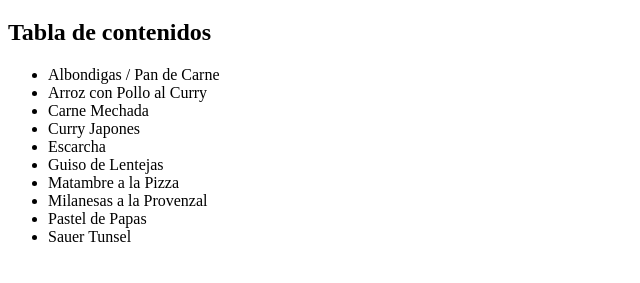
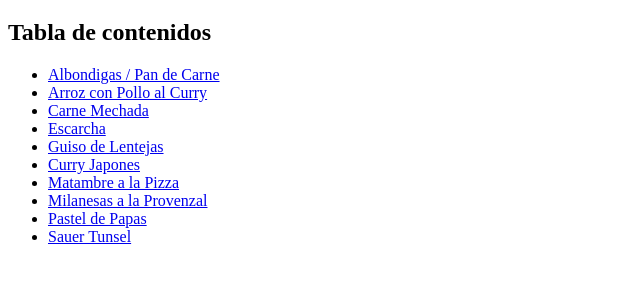
Before and after one commit to Pamela-B/recetario, a plain HTML site: page index.html in a window 1280 px wide. Shown: the part 61-344 px from the top of the page, without its empty margins (0-640 px from the left). Drawn offline with Linux system fonts and the light colour scheme.

Commit message:
Agrego links de index hacia cada receta

```diff
--- a/index.html
+++ b/index.html
@@ -8,16 +8,16 @@
 <h1>Libro de recetas</h1>
 <h2>Tabla de contenidos</h2>
 <ul>
-    <li>Albondigas / Pan de Carne</li>
-    <li>Arroz con Pollo al Curry</li>
-    <li>Carne Mechada</li>
-    <li>Curry Japones</li>
-    <li>Escarcha</li>
-    <li>Guiso de Lentejas</li>
-    <li>Matambre a la Pizza</li>
-    <li>Milanesas a la Provenzal</li>
-    <li>Pastel de Papas</li>
-    <li>Sauer Tunsel</li>
+    <li><a href="recetas/albondigas-pandecarne.html">Albondigas / Pan de Carne</a></li>
+    <li><a href="recetas/arrozpollocurry.html">Arroz con Pollo al Curry</a></li>
+    <li><a href="recetas/carnemechada.html">Carne Mechada</a></li>
+    <li><a href="recetas/escarcha.html">Escarcha</a></li>
+    <li><a href="recetas/guisodelentejas.html">Guiso de Lentejas</a></li>
+    <li><a href="recetas/curryjapones.html">Curry Japones</a></li>
+    <li><a href="recetas/matambrealapizza.html">Matambre a la Pizza</a></li>
+    <li><a href="recetas/milanesasprovenzal.html">Milanesas a la Provenzal</a></li>
+    <li><a href="recetas/pasteldepapas.html">Pastel de Papas</a></li>
+    <li><a href="recetas/sauertunsel.html">Sauer Tunsel</a></li>
 </ul>
 </body>
 </html>
```
